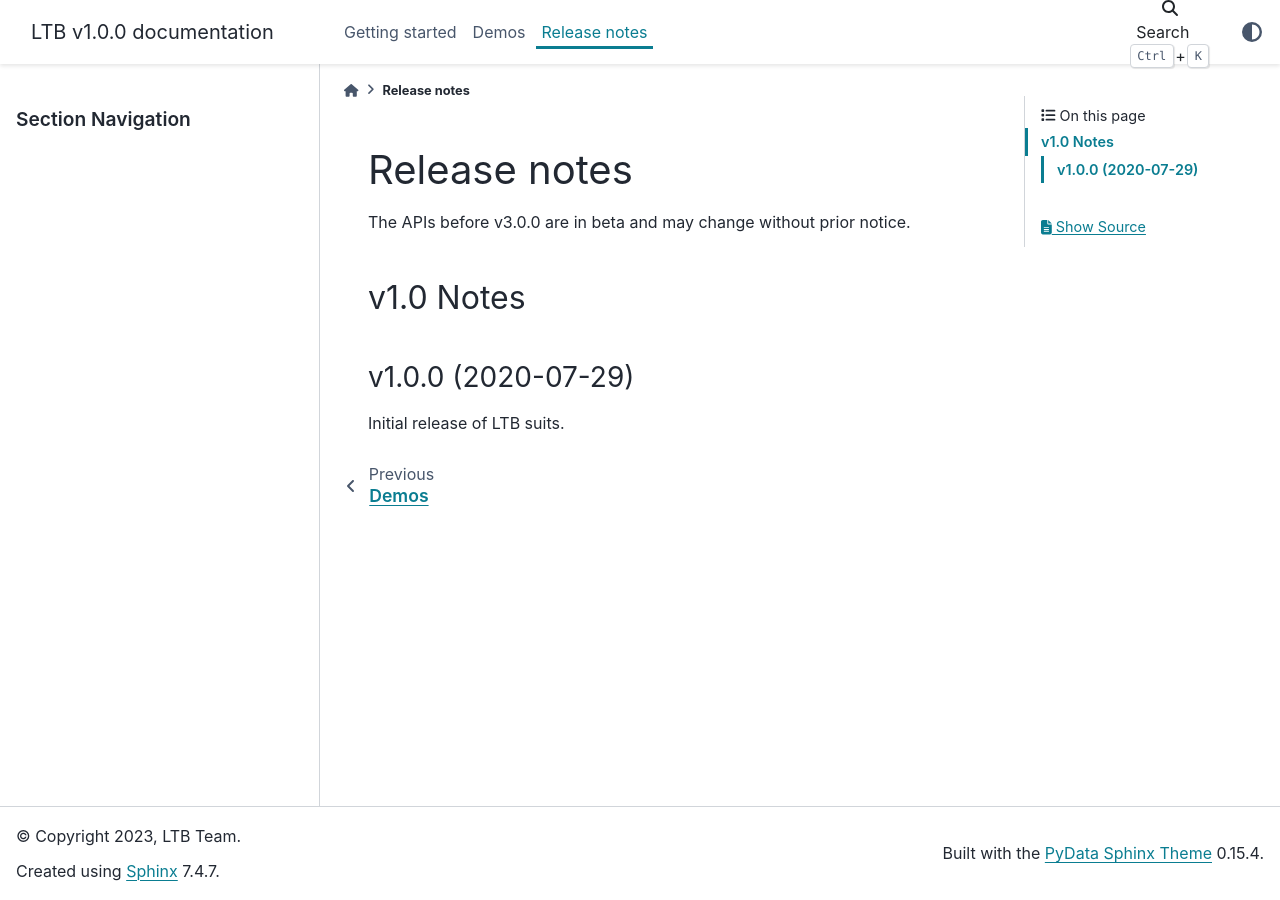
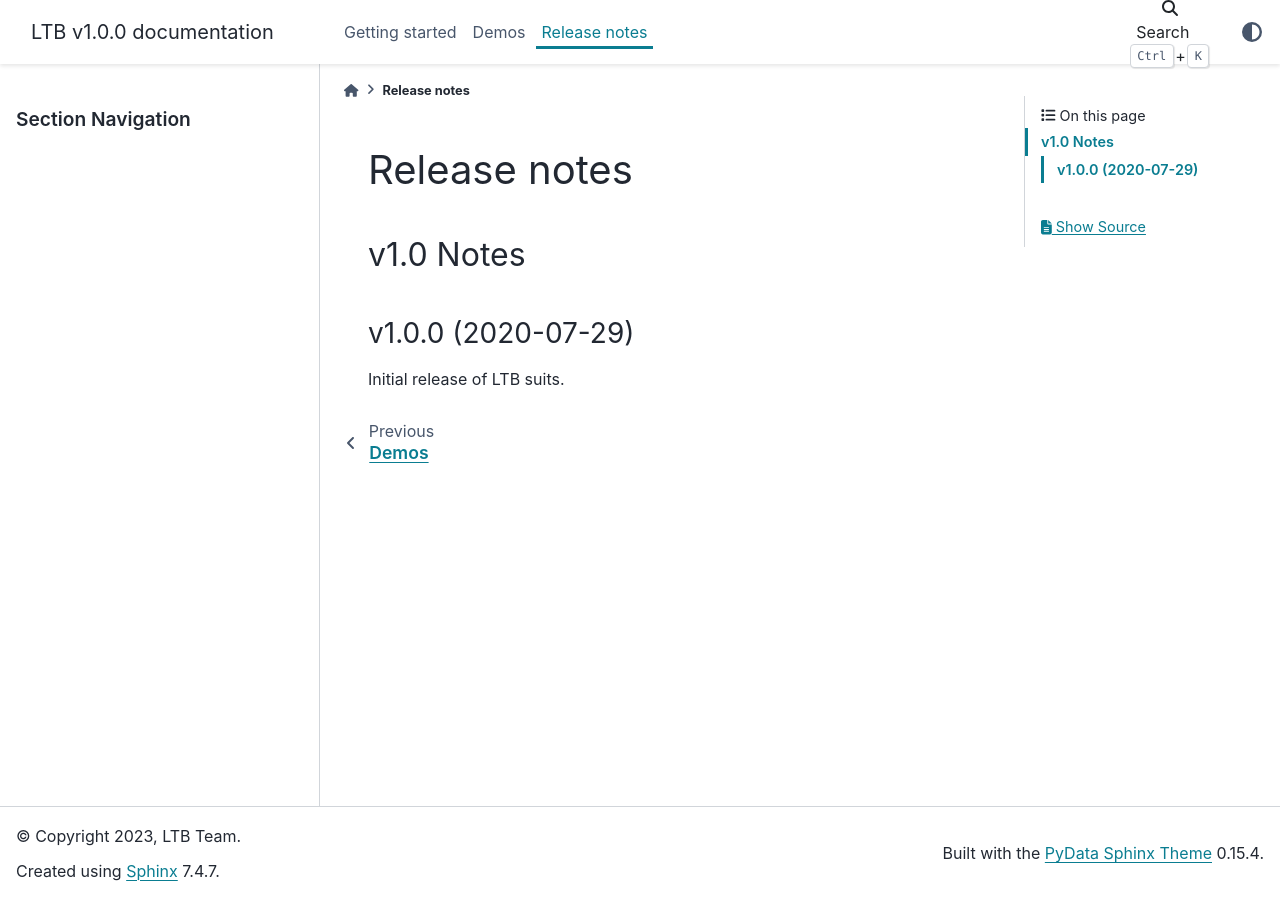
Before and after one commit to CURENT/ltb, a Sphinx documentation site: the page built from docs/source/release-notes.rst, in a window 1280 px wide. Built offline with Sphinx 7.4.7 and the PyData theme 0.15.4, drawn with Linux system fonts in a browser that asks for light colours.

Commit message:
Update release notes

```diff
--- a/docs/source/release-notes.rst
+++ b/docs/source/release-notes.rst
@@ -3,8 +3,6 @@
 =============
 Release notes
 =============
-
-The APIs before v3.0.0 are in beta and may change without prior notice.
 
 v1.0 Notes
 ==========
```
